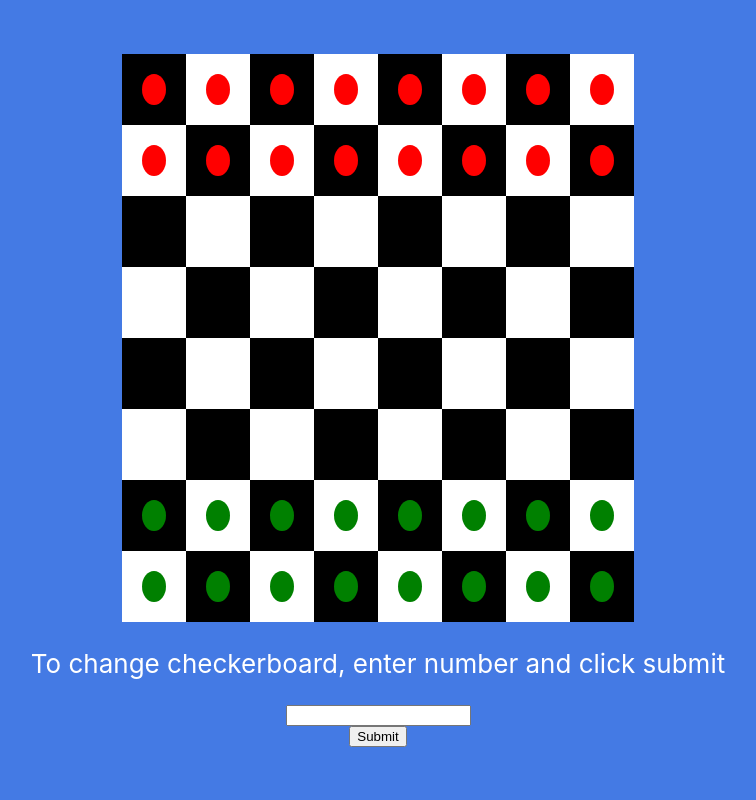
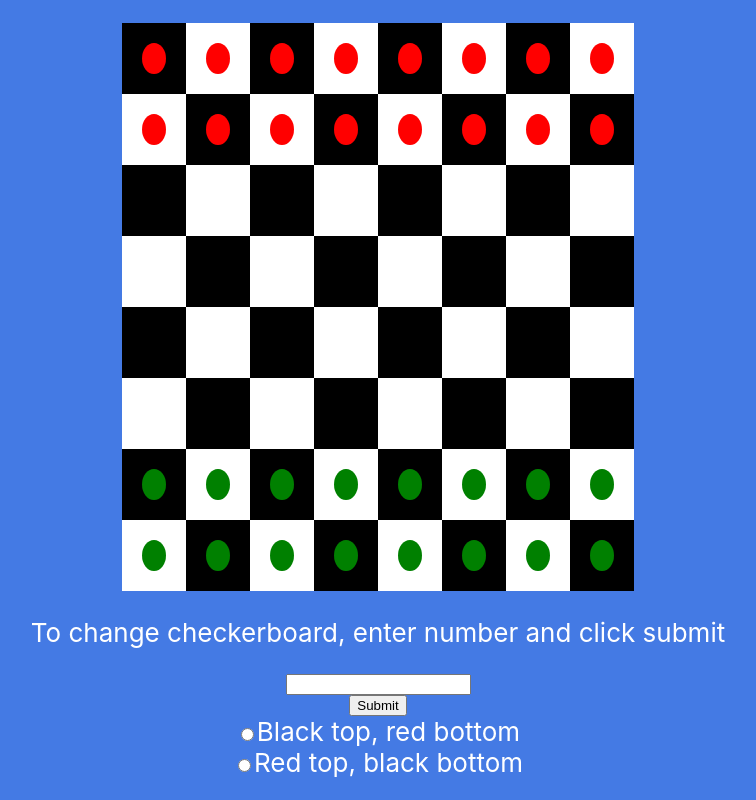
Before and after one commit to tbow5257/feel-the-mern, a React (Create React App) app in the folder client/: page / in a window 1280 px wide. Shown: the whole page, without its empty margins (262-1018 px from the left). Built offline with nearby package versions, Linux system fonts and the light colour scheme.

Commit message:
set up Context store and radio button

```diff
--- a/client/src/App.js
+++ b/client/src/App.js
@@ -1,6 +1,7 @@
 import React, { useState } from 'react';
 import './App.css';
 import Square from './Square'
+import { CheckboardContextProvider } from './CheckboardContext';
 
 
 const makeBoard = (size) => {
@@ -54,6 +55,7 @@ const makeBoard = (size) => {
 
 function App() {
 
+  const [colors, setColors] = useState("default");
   const [value, setValue] = useState(8);
   const [size, setSize] = useState(value);
 
@@ -71,10 +73,37 @@ function App() {
   return (
     <div className="App">
       <header className="App-header">
-        <div className="Grid">{makeBoard(size)}</div>
+        <CheckboardContextProvider>
+          <div className="Grid">{makeBoard(size)}</div>
+        </CheckboardContextProvider>
         <p>To change checkerboard, enter number and click submit</p>
         <input type="text" name="size" onChange={handleChange}/>
         <button onClick={handleSubmit}>Submit</button>
+
+        <div className="form-check">
+          <label>
+            <input
+              type="radio"
+              name="Colors"
+              value="option3"
+              className="form-check-input"
+            />
+            Black top, red bottom
+          </label>
+        </div>
+
+        <div className="form-check">
+          <label>
+            <input
+              type="radio"
+              name="Colors"
+              value="option3"
+              className="form-check-input"
+            />
+            Red top, black bottom
+          </label>
+        </div>
+
       </header>
     </div>
   );
--- /dev/null
+++ b/client/src/CheckboardContext.js
@@ -0,0 +1,11 @@
+import React, { Component } from 'react';
+const { Provider, Consumer } = React.createContext();
+
+
+class CheckboardContextProvider extends Component {
+    render() {
+      return <Provider value={3}>{this.props.children}</Provider>;
+    }
+  };
+
+  export { CheckboardContextProvider, Consumer as CheckboardContextConsumer };
--- a/client/src/Shape.js
+++ b/client/src/Shape.js
@@ -1,11 +1,17 @@
-import React, {Fragment} from 'react';
+import React, { Fragment, useContext } from 'react';
+import { CheckboardContextConsumer } from './CheckboardContext';
 import './App.css';
 
 function Shape(props) {
     return (
-        <div className={props.shapeType}>
-            --
-        </div>
+        <CheckboardContextConsumer>
+            { (m) => (
+                    <div className={props.shapeType}>
+                    --
+                    </div>
+                )
+            }
+        </CheckboardContextConsumer>
     );
 }
 
```
